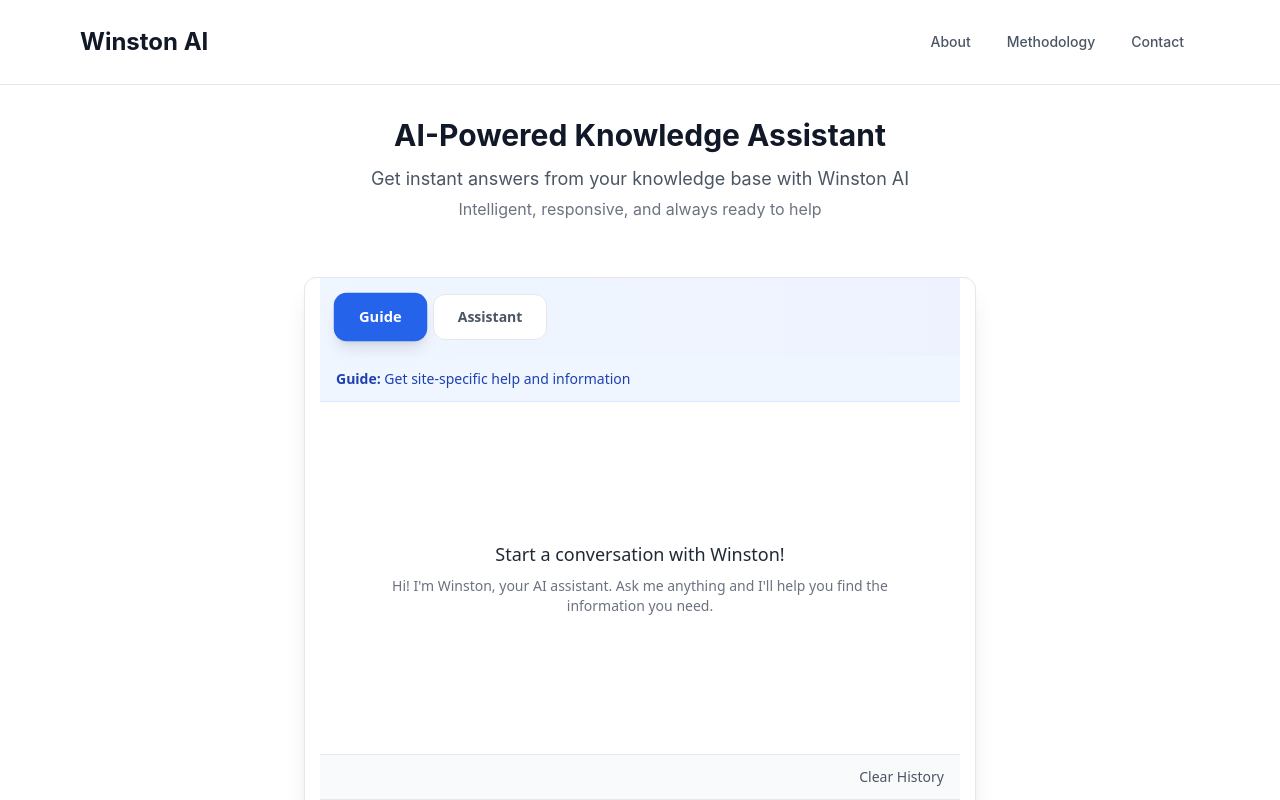
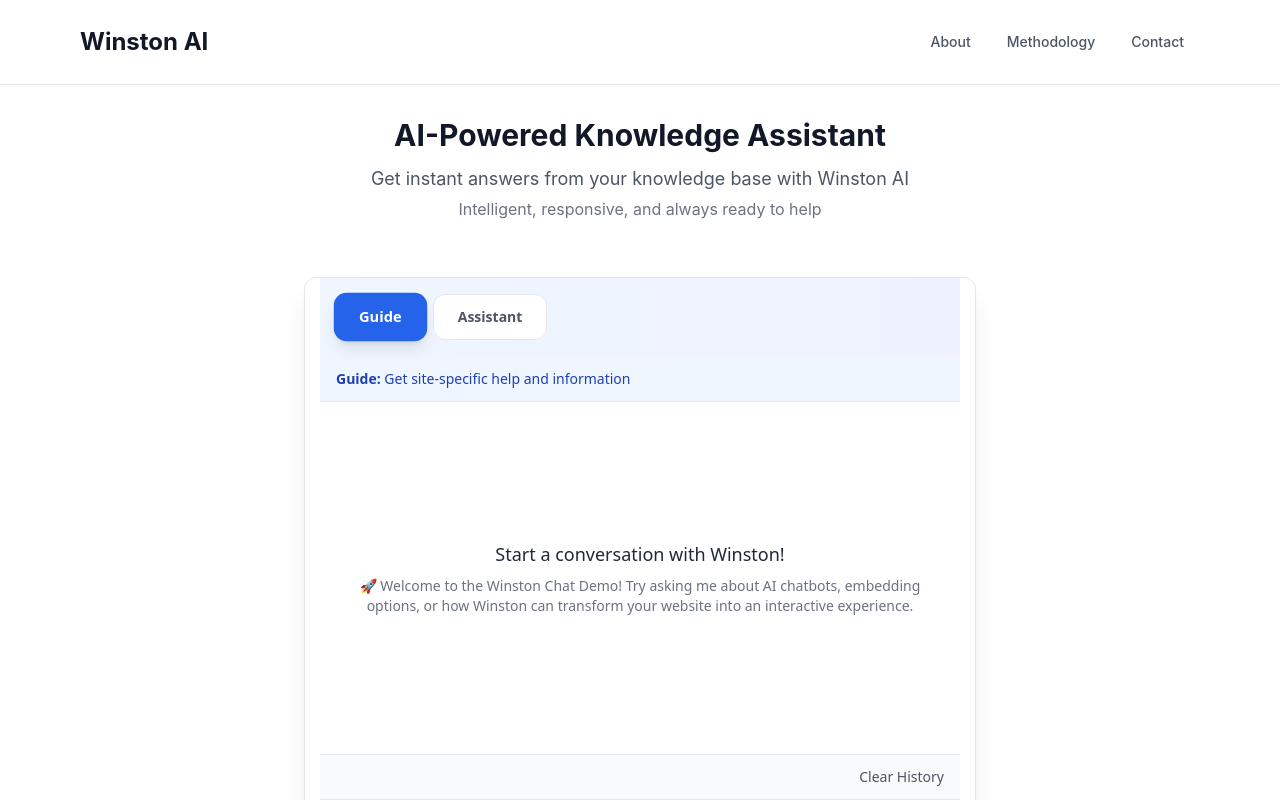
Before and after one commit to WinstonAC/winston-Chat, a Next.js app: page / in a window 1280 px wide. Shown: the top 800 px of the page. Built offline with nearby package versions, Linux system fonts and the light colour scheme.

Commit message:
Add special demo greeting for winstonchat KB
- Added engaging demo greeting with rocket emoji
- Suggests specific topics to try: AI chatbots, embedding options, website transformation
- Makes the demo more interactive and informative for potential clients

```diff
--- a/app/components/ChatWidget.tsx
+++ b/app/components/ChatWidget.tsx
@@ -493,6 +493,10 @@
                 <p className="text-sm text-gray-500">
                   Welcome to WERULE! Ask me about our services, methodology, or how we can help you.
                 </p>
+              ) : kb === 'winstonchat' ? (
+                <p className="text-sm text-gray-500">
+                  🚀 Welcome to the Winston Chat Demo! Try asking me about AI chatbots, embedding options, or how Winston can transform your website into an interactive experience.
+                </p>
               ) : (
                 <p className="text-sm text-gray-500">
                   Hi! I&apos;m Winston, your AI assistant. Ask me anything and I&apos;ll help you find the information you need.
```
